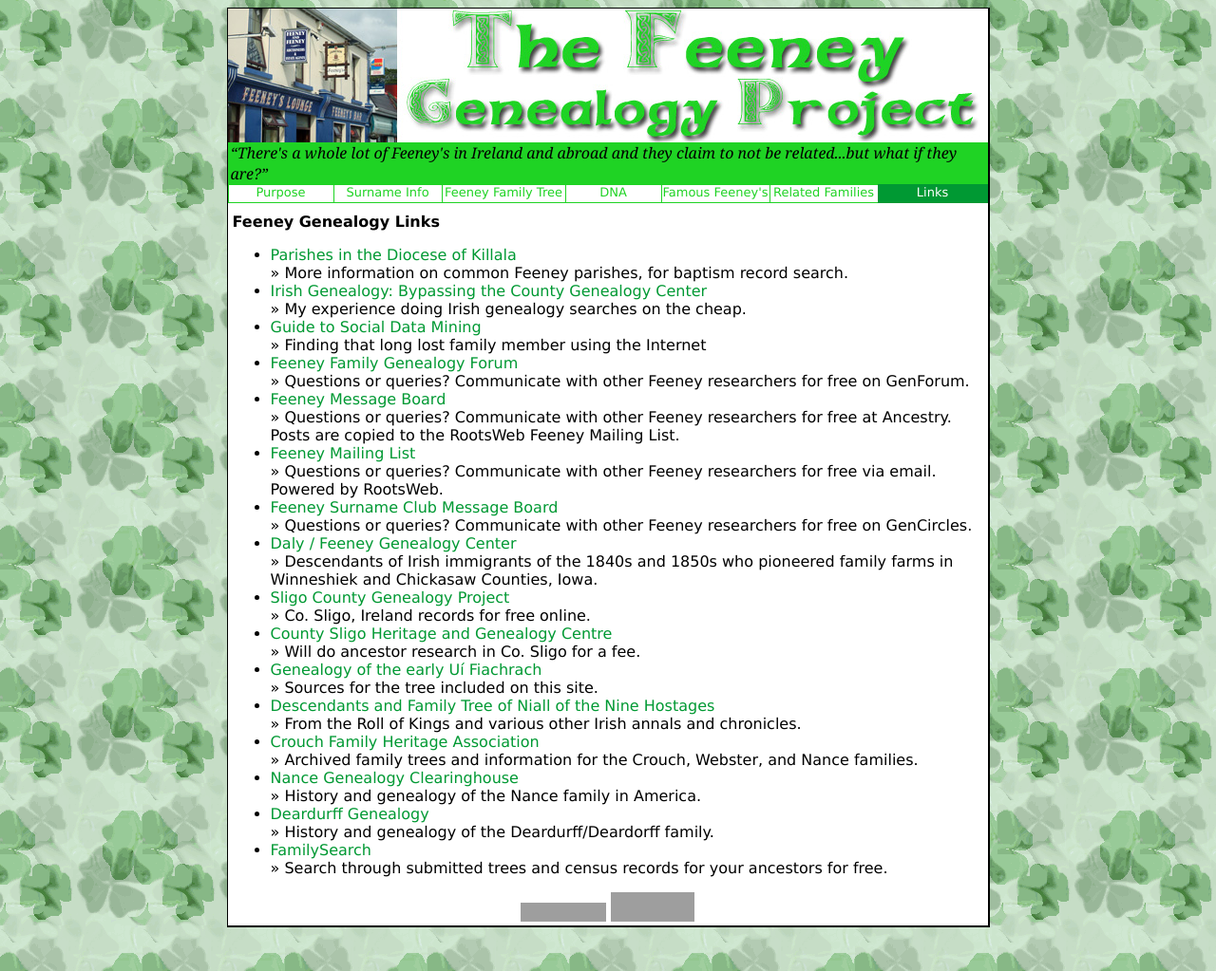
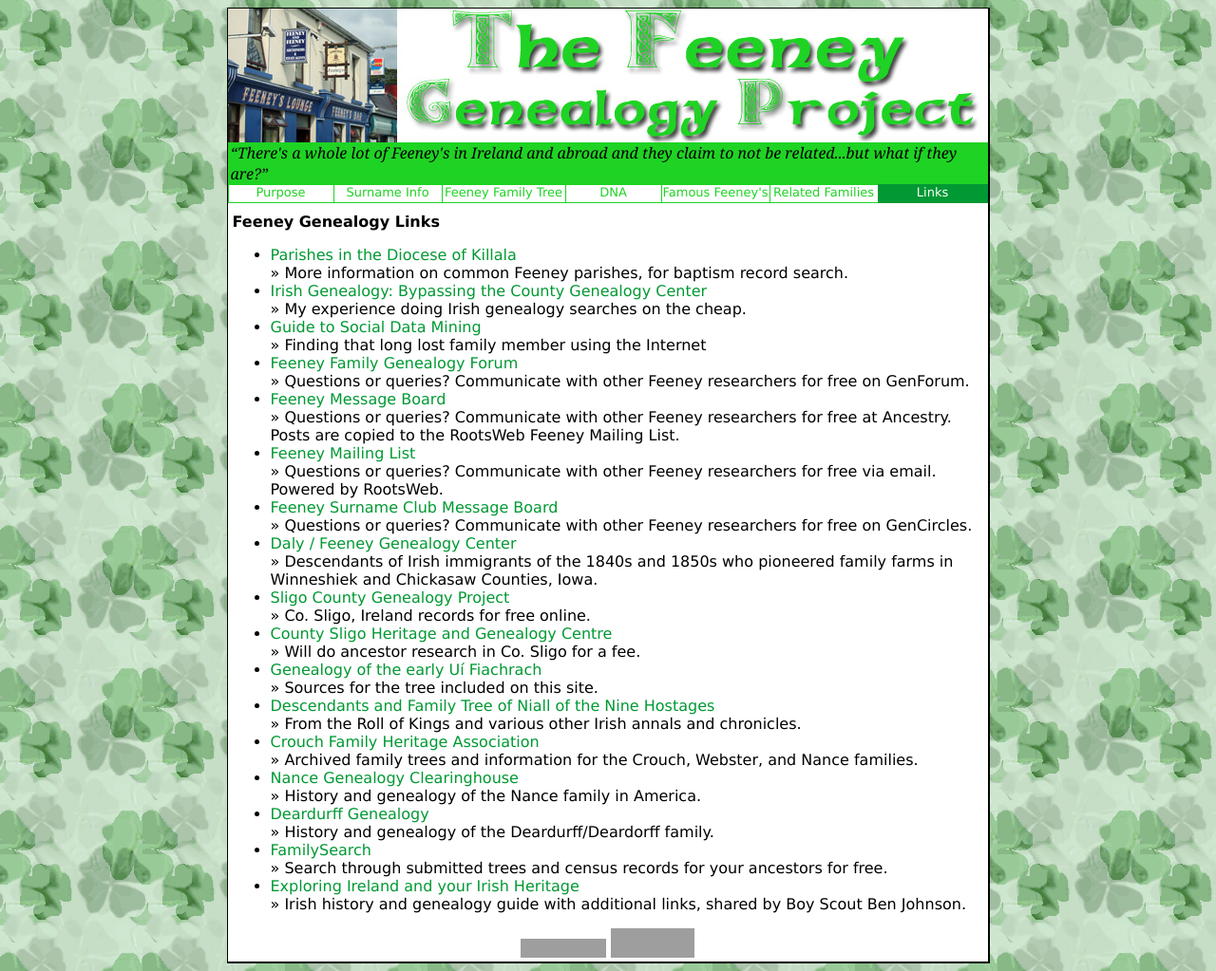
Before and after one commit to SeanFromIT/feeneygenealogy, a Jekyll site: the page built from links.html, in a window 1280 px wide. Shown: the whole page at 95% size. Built offline with Jekyll 4.4.1, drawn with Linux system fonts in a browser that asks for light colours; comment, search, counter and statistics services are not loaded; grey boxes are pictures that could not be loaded.

Commit message:
adding scout link

```diff
--- a/links.html
+++ b/links.html
@@ -80,5 +80,9 @@ title: Feeney Genealogy Links
   <a title="FamilySearch" href="http://www.familysearch.org/">FamilySearch</a>
   <br />&#187;&nbsp;Search through submitted trees and census records for your ancestors for free.
 </li>
+<li>
+  <a title="Exploring Your Irish Heritage" href="https://www.irishdualcitizenship.org/exploring-ireland-and-your-irish-heritage/">Exploring Ireland and your Irish Heritage</a>
+  <br />&#187;&nbsp;Irish history and genealogy guide with additional links, shared by Boy Scout Ben Johnson.
+</li>
 </ul>
 </div>
```
